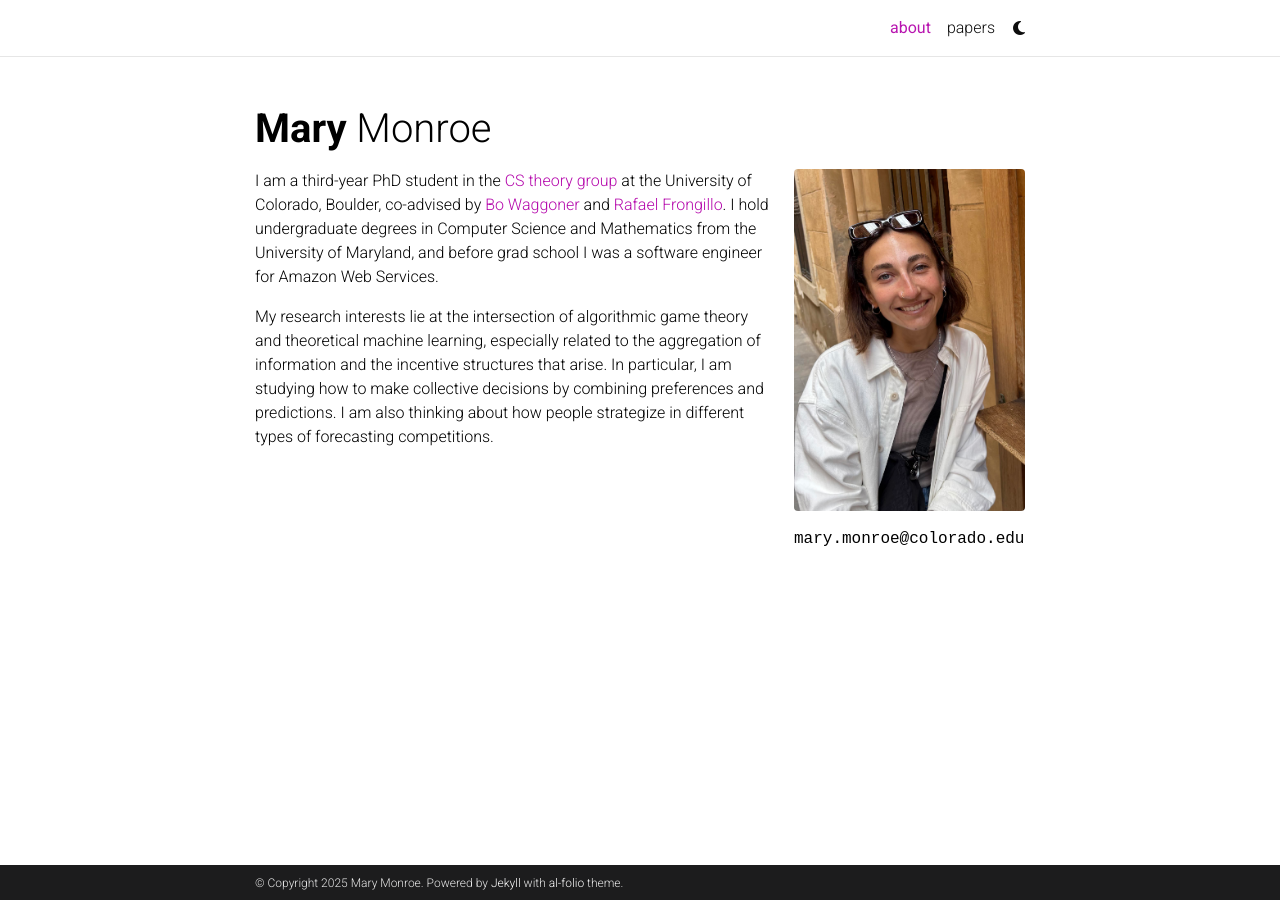
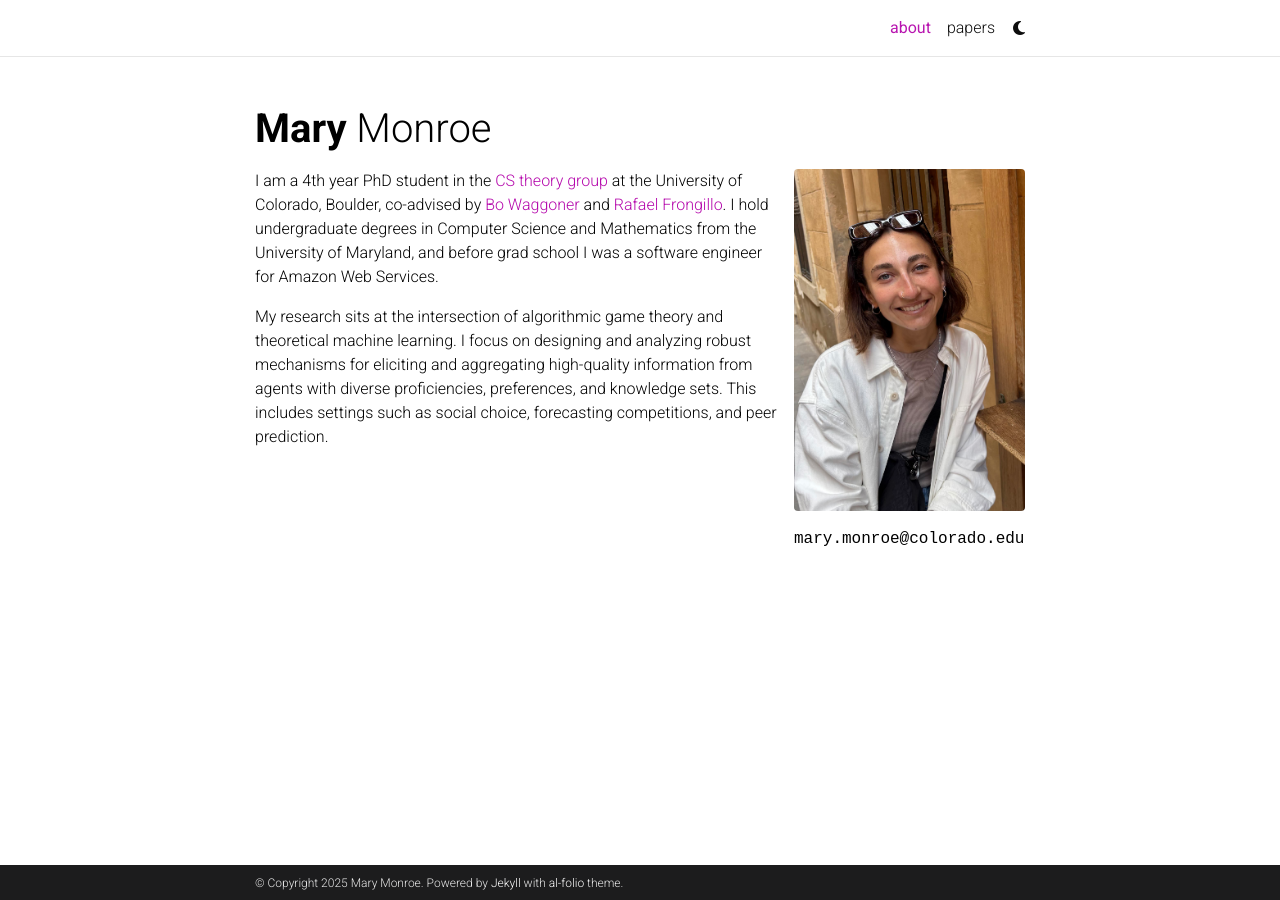
Before and after one commit to mfmonroe/mfmonroe.github.io, a Jekyll site: the page built from _pages/about.md, in a window 1280 px wide. Built offline with Jekyll 4.4.1, drawn with Linux system fonts in a browser that asks for light colours; full-size pictures stand in for the smaller copies a plugin makes; comment, search, counter and statistics services are not loaded; a style sheet for code colours, icons or effects is not loaded.

Commit message:
update description

```diff
--- a/_pages/about.md
+++ b/_pages/about.md
@@ -16,7 +16,6 @@ selected_papers: false # includes a list of papers marked as "selected={true}"
 social: false  # includes social icons at the bottom of the page
 ---
 
-I am a third-year PhD student in the [CS theory group](https://www.colorado.edu/cs-theory/) at the University of Colorado, Boulder, co-advised by [Bo Waggoner](https://bowaggoner.com/) and [Rafael Frongillo](https://home.cs.colorado.edu/~raf/). I hold undergraduate degrees in Computer Science and Mathematics from the University of Maryland, and before grad school I was a software engineer for Amazon Web Services.
+I am a 4th year PhD student in the [CS theory group](https://www.colorado.edu/cs-theory/) at the University of Colorado, Boulder, co-advised by [Bo Waggoner](https://bowaggoner.com/) and [Rafael Frongillo](https://home.cs.colorado.edu/~raf/). I hold undergraduate degrees in Computer Science and Mathematics from the University of Maryland, and before grad school I was a software engineer for Amazon Web Services.
 
-My research interests lie at the intersection of algorithmic game theory and theoretical machine learning, especially related to the aggregation of information and the incentive structures that arise.
-In particular, I am studying how to make collective decisions by combining preferences and predictions. I am also thinking about how people strategize in different types of forecasting competitions.
+My research sits at the intersection of algorithmic game theory and theoretical machine learning. I focus on designing and analyzing robust mechanisms for eliciting and aggregating high-quality information from agents with diverse proficiencies, preferences, and knowledge sets. This includes settings such as social choice, forecasting competitions, and peer prediction.
```
